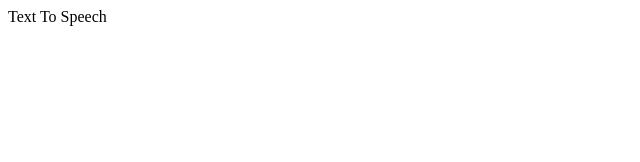
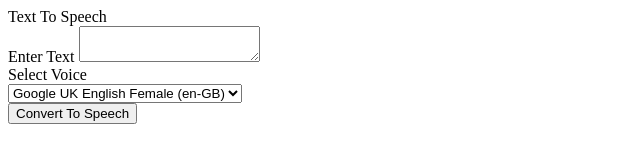
Before and after one commit to quisethecoder/text-to-speech, a plain HTML site: page index.html in a window 1280 px wide. Shown: the whole page, without its empty margins (0-640 px from the left). Drawn offline with Linux system fonts and the light colour scheme.

Commit message:
website structure

```diff
--- a/index.html
+++ b/index.html
@@ -9,7 +9,19 @@
         <div class="wrapper">
             <header>Text To Speech</header>
             <form action="#">
-
+                <div class="row">
+                    <label>Enter Text</label>
+                    <textarea></textarea>
+                </div>
+                <div class="row">
+                    <label>Select Voice</label>
+                    <div class="outer">
+                        <select>
+                            <option value="">Google UK English Female (en-GB)</option>
+                        </select>
+                    </div>
+                </div>
+                <button>Convert To Speech</button>
             </form>
         </div>
 
```
